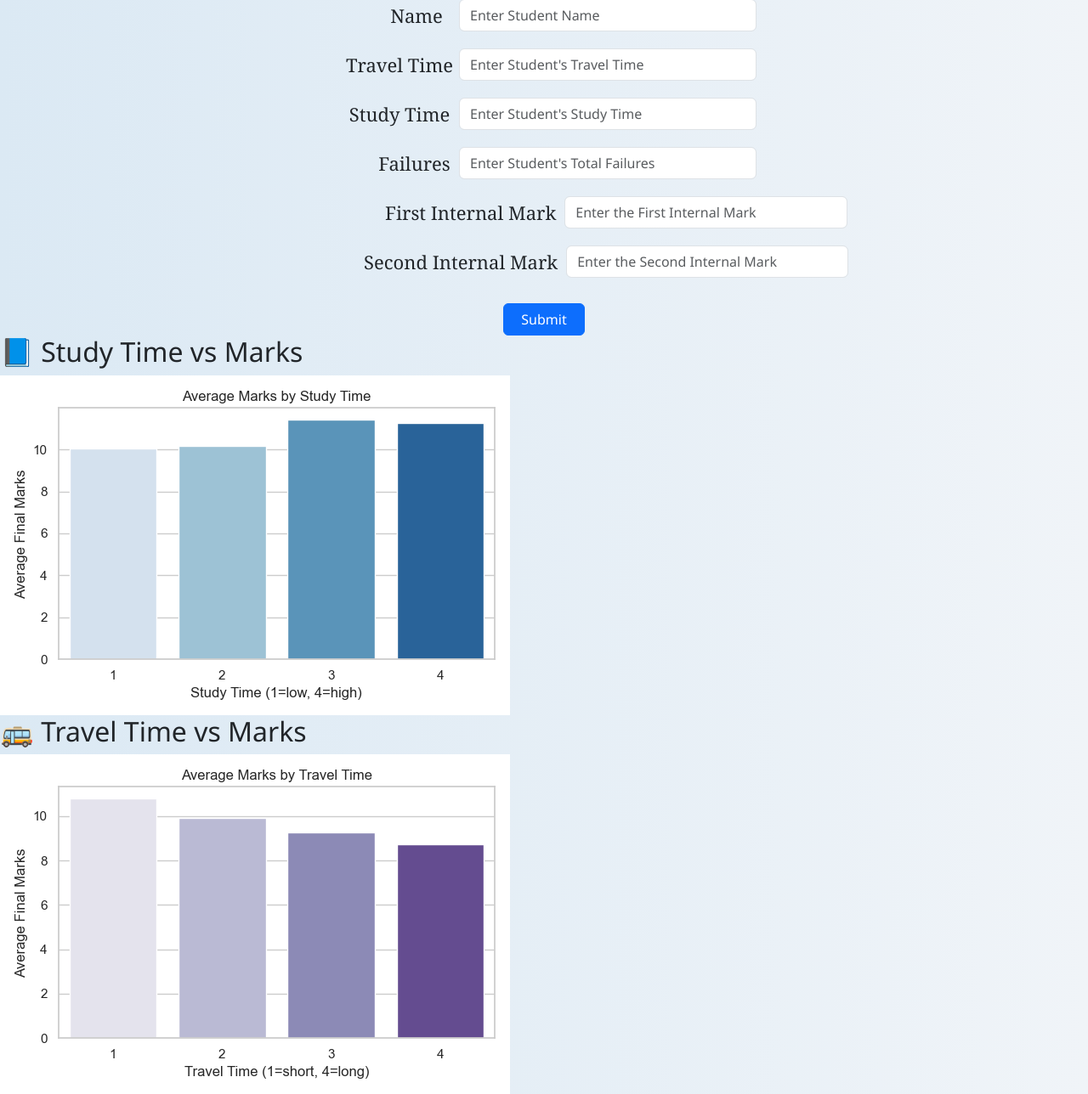
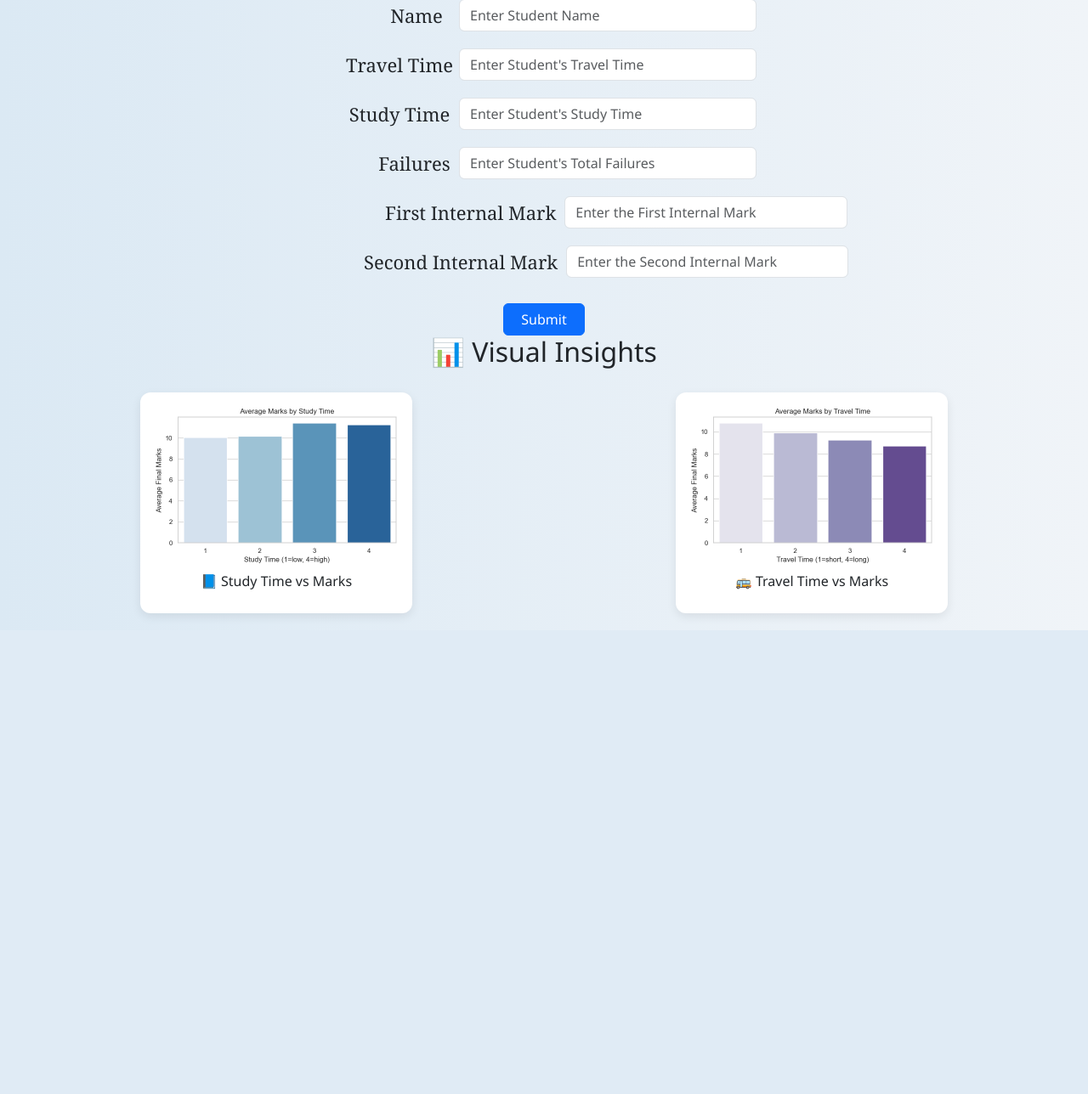
Before and after one commit to SR-005/GradeGaze, a Flask app: page / in a window 1280 px wide. Shown: the part 239-1527 px from the top of the page at 85% size. After the commit the page ends 981 px from the top, so only its background shows below. Run offline with Flask 3, Linux system fonts and the light colour scheme.

Commit message:
adding css to bar graphs

```diff
--- a/static/style.css
+++ b/static/style.css
@@ -223,3 +223,30 @@ body {
     color: #e74c3c;
     font-weight: bold;
 }
+
+.chart-grid {
+  display: grid;
+  grid-template-columns: repeat(auto-fit, minmax(280px, 1fr));
+  gap: 20px;
+  padding: 20px;
+  justify-items: center;
+}
+
+.chart-card {
+  background-color: #fff;
+  padding: 10px;
+  border-radius: 12px;
+  box-shadow: 0 4px 12px rgba(0, 0, 0, 0.08);
+  text-align: center;
+  transition: transform 0.3s ease;
+}
+
+.chart-card:hover {
+  transform: scale(1.02);
+}
+
+.chart-card img {
+  width: 100%;
+  max-width: 300px;
+  border-radius: 8px;
+}
--- a/templates/index.html
+++ b/templates/index.html
@@ -50,10 +50,17 @@
         <div class="result-item"><strong>Predicted Grade:</strong> {{ grade }}</div>
     </div>
 {% endif %}
-    <h2>📘 Study Time vs Marks</h2>
-    <img src="{{ url_for('static', filename='studytime_bar.png') }}" width="600">
+    <h2 style="text-align:center;">📊 Visual Insights</h2>
 
-    <h2>🚌 Travel Time vs Marks</h2>
-    <img src="{{ url_for('static', filename='traveltime_bar.png') }}" width="600">
+<div class="chart-grid">
+  <div class="chart-card">
+    <img src="{{ url_for('static', filename='studytime_bar.png') }}" alt="Study Time vs Marks">
+    <p>📘 Study Time vs Marks</p>
+  </div>
+  <div class="chart-card">
+    <img src="{{ url_for('static', filename='traveltime_bar.png') }}" alt="Travel Time vs Marks">
+    <p>🚌 Travel Time vs Marks</p>
+  </div>
+</div>
 </body>
 </html>
```
